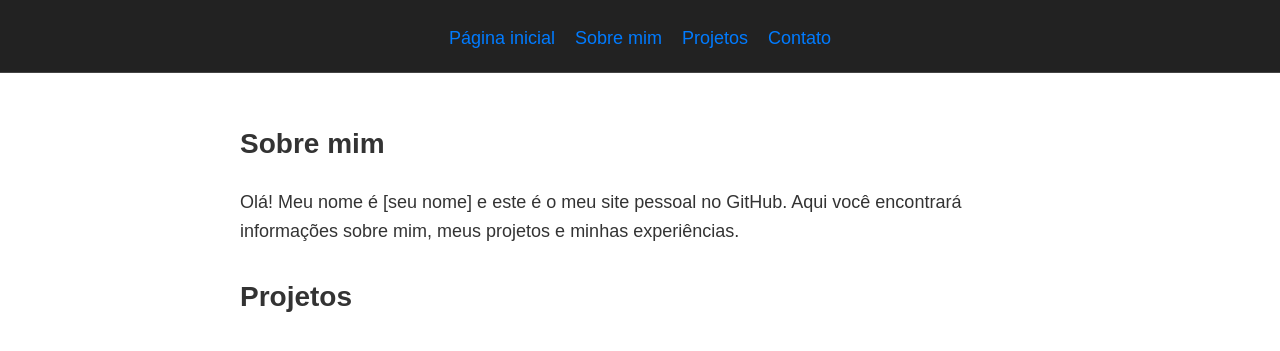
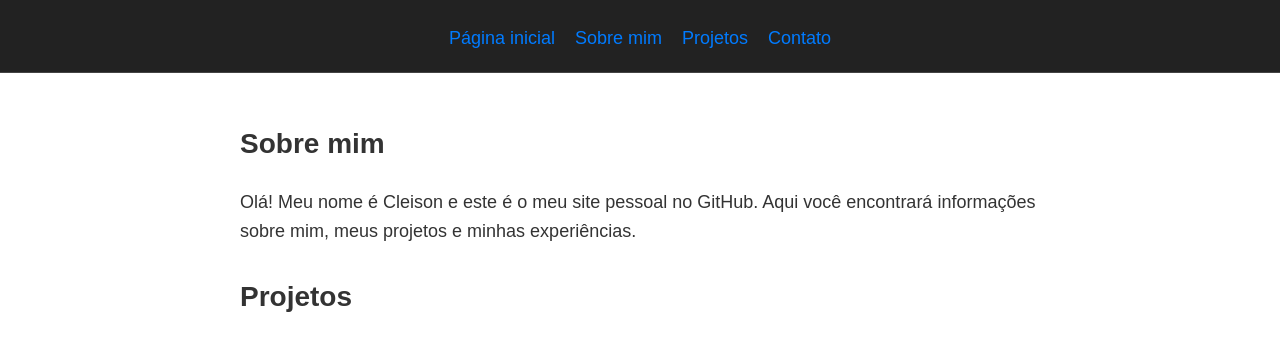
Before and after one commit to cleison42/cleison.github.io, a plain HTML site: page index.html in a window 1280 px wide. Shown: the part 89-440 px from the top of the page. Drawn offline with Linux system fonts and the light colour scheme.

Commit message:
Update index.html

```diff
--- a/index.html
+++ b/index.html
@@ -108,6 +108,6 @@
     </nav>
     <main>
       <h2>Sobre mim</h2>
-      <p>Olá! Meu nome é [seu nome] e este é o meu site pessoal no GitHub. Aqui você encontrará informações sobre mim, meus projetos e minhas experiências.</p>
+      <p>Olá! Meu nome é Cleison e este é o meu site pessoal no GitHub. Aqui você encontrará informações sobre mim, meus projetos e minhas experiências.</p>
       <h2>Projetos</h2>
       <ul>
```
